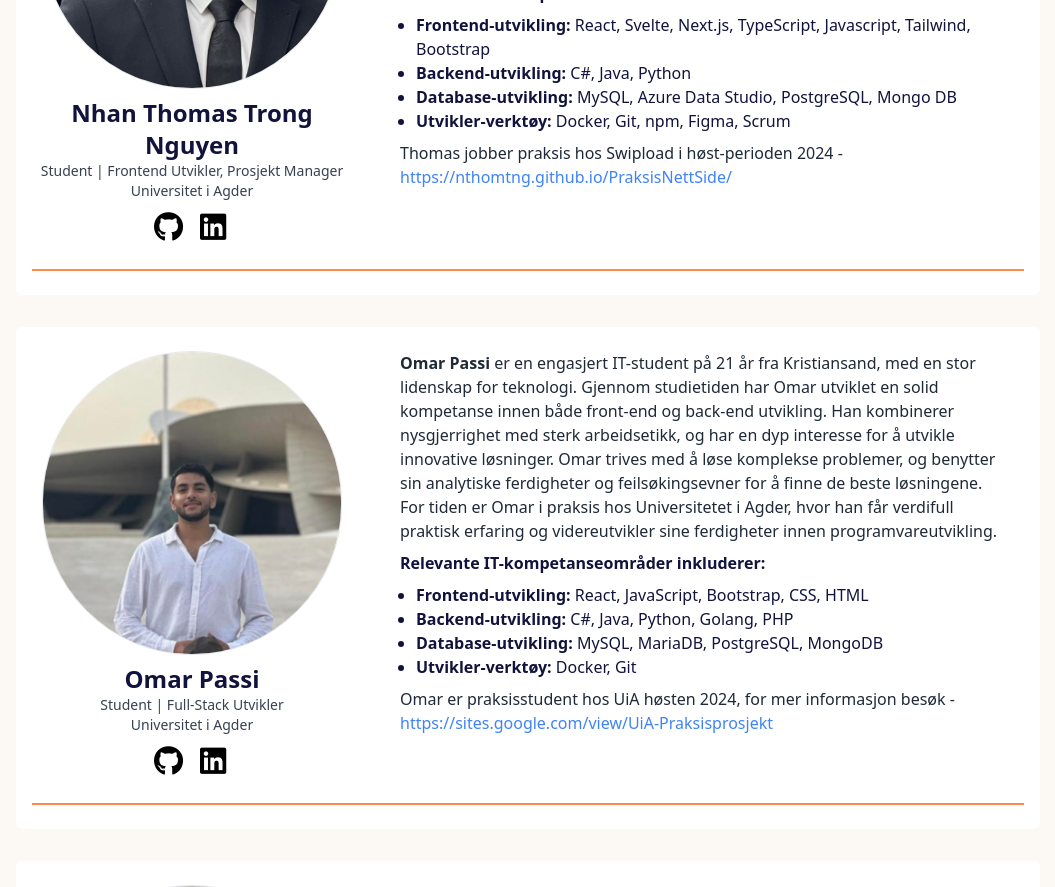
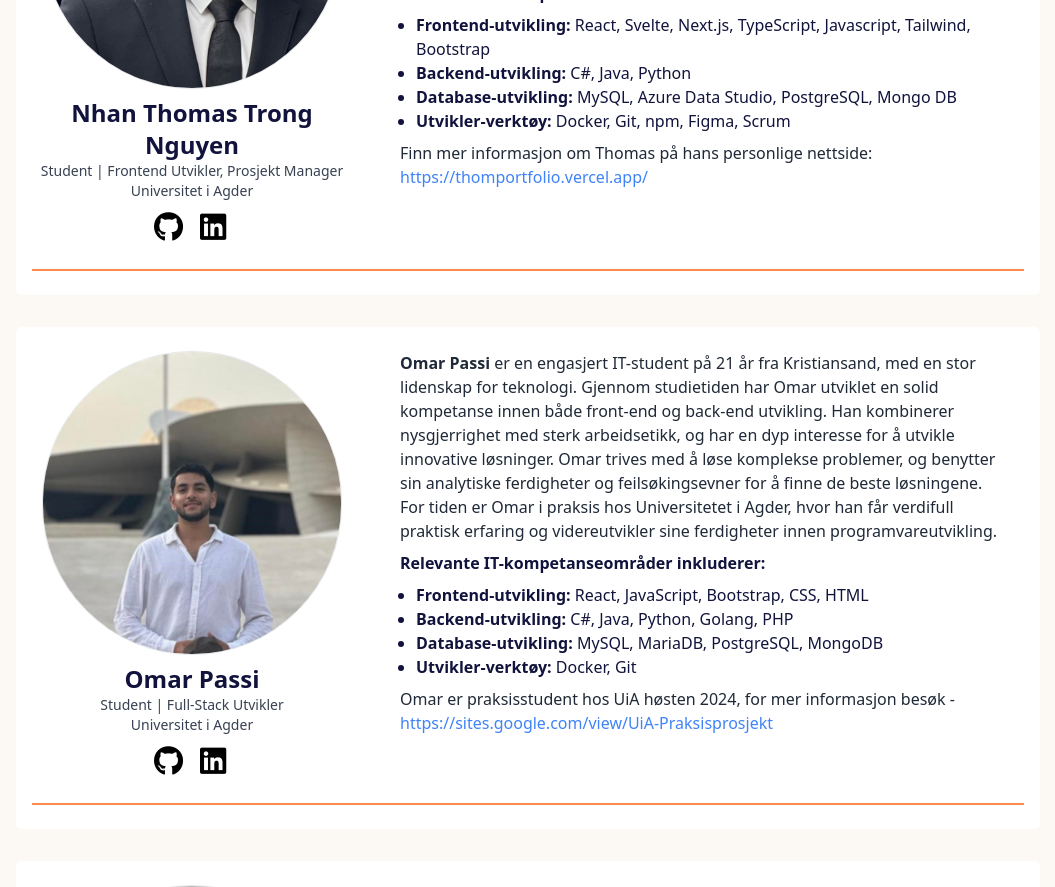
Before and after one commit to thevithach/Gruppe-1-IS-310, a React (Vite) app: page / in a window 1280 px wide. Shown: the part 1860-2747 px from the top of the page, without its empty margins (112-1167 px from the left). Built offline with nearby package versions, Linux system fonts and the light colour scheme; a web font is replaced by a local one.

Commit message:
feat: personal portfolio added

```diff
--- a/src/components/About/About.tsx
+++ b/src/components/About/About.tsx
@@ -50,8 +50,8 @@ const About = () => {
           database: ["MySQL", "Azure Data Studio", "PostgreSQL", "Mongo DB"],
           tools: ["Docker", "Git", "npm", "Figma", "Scrum"],
         }}
-        additionalInfo="Thomas jobber praksis hos Swipload i høst-perioden 2024 -"
-        personalWebsite="https://nthomtng.github.io/PraksisNettSide/"
+        additionalInfo="Finn mer informasjon om Thomas på hans personlige nettside:"
+        personalWebsite="https://thomportfolio.vercel.app/"
       />
       <ProfileCard
         name="Omar Passi"
```
